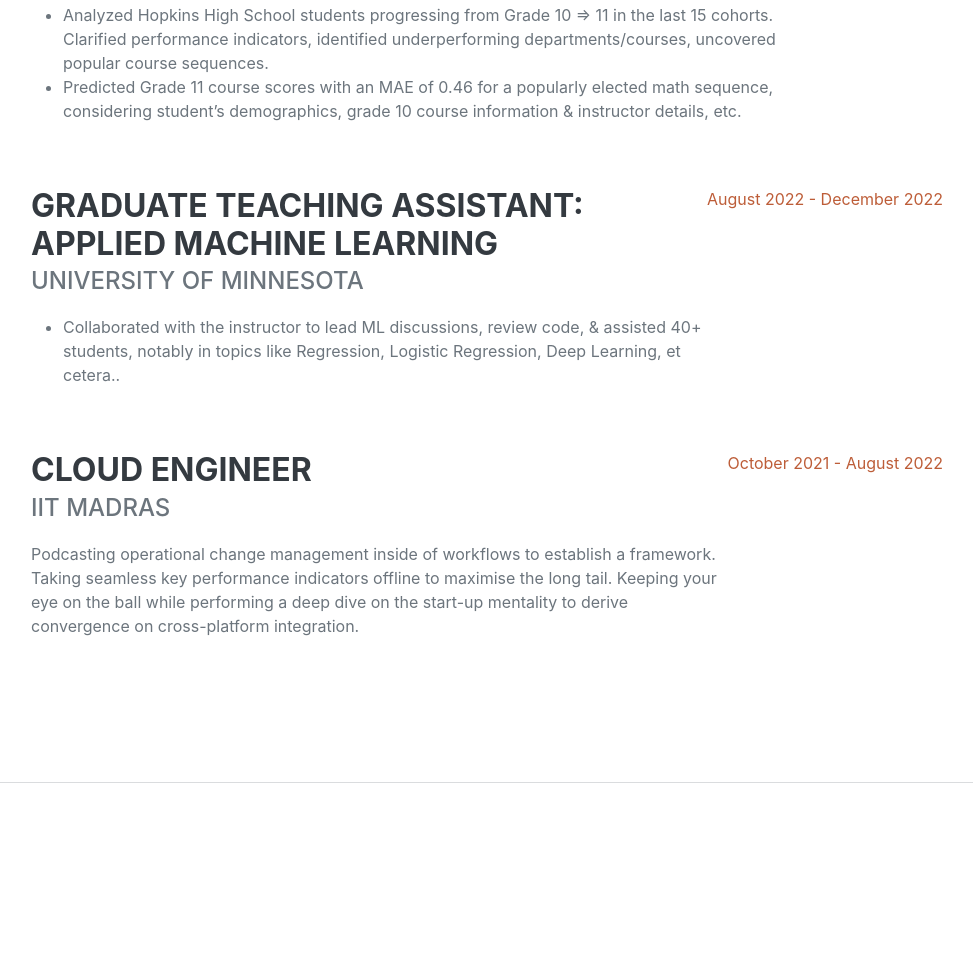
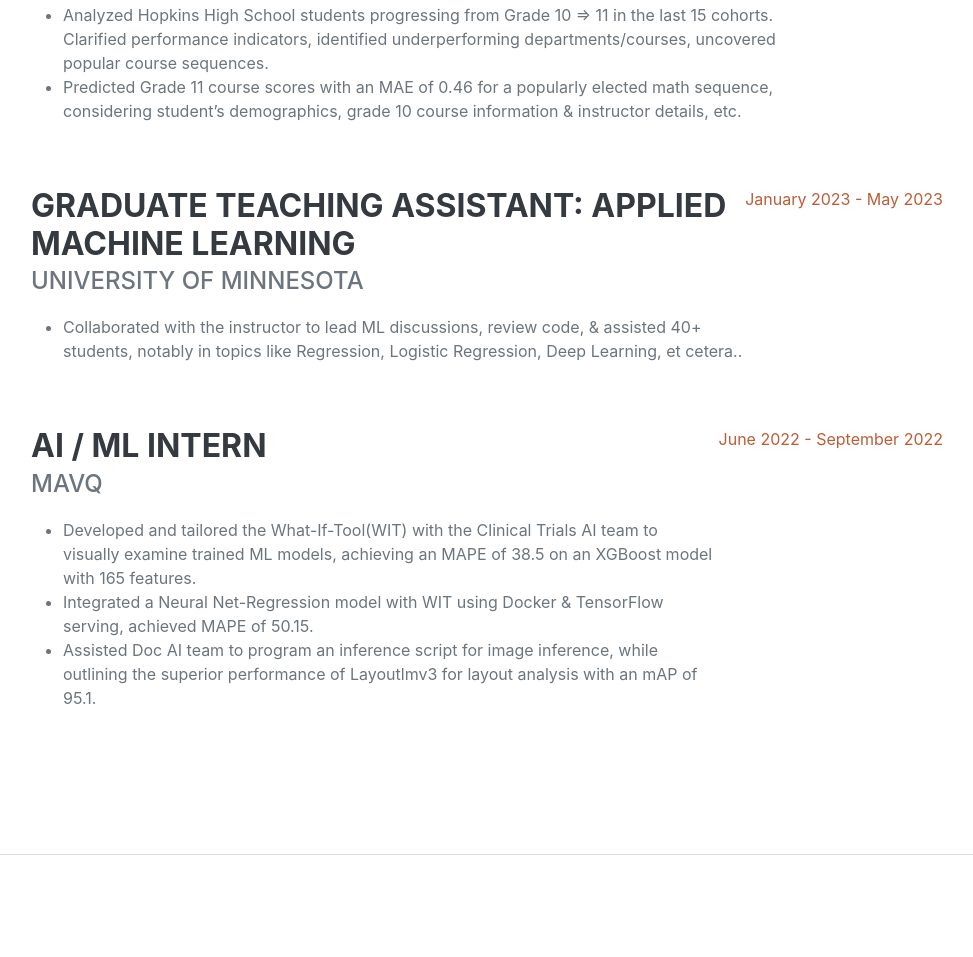
Before and after one commit to Shashank-Magdi08/Portfolio, a website: page index.html in a window 1280 px wide. Shown: the part 1120-2077 px from the top of the page, without its empty margins (289-1262 px from the left). Drawn offline with nearby package versions, Linux system fonts and the light colour scheme; a web font is replaced by a local one.

Commit message:
Update index.html

```diff
--- a/index.html
+++ b/index.html
@@ -84,15 +84,21 @@
                                 </ul>
                         </p>
                         </div>
-                        <div class="flex-shrink-0"><span class="text-primary">August 2022 - December 2022</span></div>
+                        <div class="flex-shrink-0"><span class="text-primary">January 2023 - May 2023</span></div>
                     </div>
                     <div class="d-flex flex-column flex-md-row justify-content-between mb-5">
                         <div class="flex-grow-1">
-                            <h3 class="mb-0">Cloud Engineer</h3>
-                            <div class="subheading mb-3">IIT Madras</div>
-                            <p>Podcasting operational change management inside of workflows to establish a framework. Taking seamless key performance indicators offline to maximise the long tail. Keeping your eye on the ball while performing a deep dive on the start-up mentality to derive convergence on cross-platform integration.</p>
+                            <h3 class="mb-0">AI / ML Intern </h3>
+                            <div class="subheading mb-3">mavQ </div>
+                            <p>
+                                <ul>
+                                    <li>Developed and tailored the What-If-Tool(WIT) with the Clinical Trials AI team to visually examine trained ML models, achieving an MAPE of 38.5 on an XGBoost model with 165 features. </li>
+                                    <li>Integrated a Neural Net-Regression model with WIT using Docker & TensorFlow serving, achieved MAPE of 50.15. </li>
+                                    <li>Assisted Doc AI team to program an inference script for image inference, while outlining the superior performance of Layoutlmv3 for layout analysis with an mAP of 95.1. </li>
+                                </ul>
+                        </p>
                         </div>
-                        <div class="flex-shrink-0"><span class="text-primary">October 2021 - August 2022</span></div>
+                        <div class="flex-shrink-0"><span class="text-primary">June 2022 - September 2022</span></div>
                     </div>
                     <!--<div class="d-flex flex-column flex-md-row justify-content-between">
                         <div class="flex-grow-1">
```
